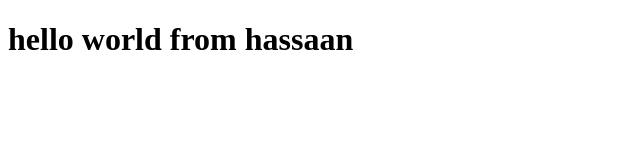
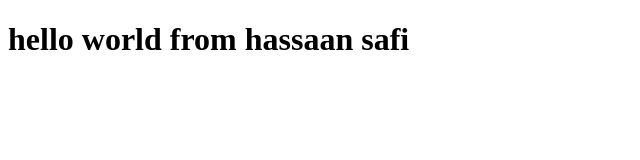
Before and after one commit to HassaanSafi/Bootcamp2020-1, a plain HTML site: page index.html in a window 1280 px wide. Shown: the full height of the page, 0-640 px from the left. Drawn offline with Linux system fonts and the light colour scheme.

Commit message:
update index.html

```diff
--- a/index.html
+++ b/index.html
@@ -6,6 +6,6 @@
 
 </head>
 <body>
-    <h1>hello world from hassaan</h1>
+    <h1>hello world from hassaan safi</h1>
 </body>
 </html>
```
